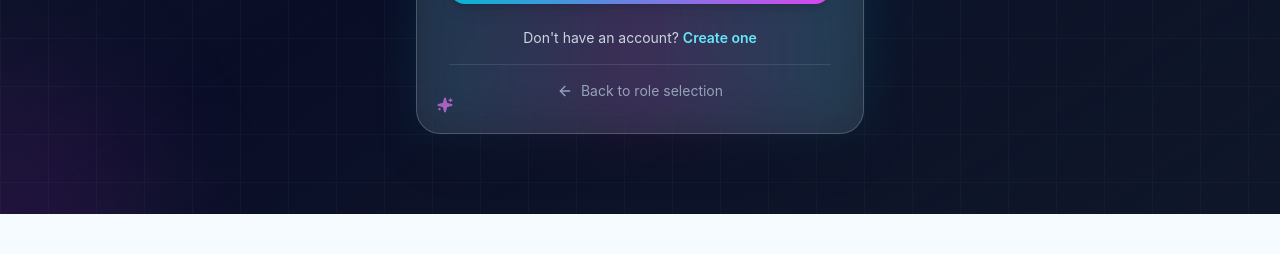
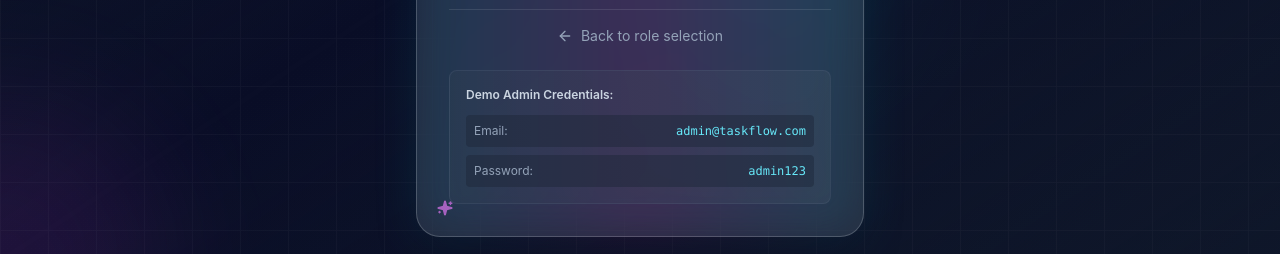
Before and after one commit to NMudgal16/taskflow-pro-main, a React (Create React App) app in the folder frontend/: page /login in a window 1280 px wide. Shown: the part 586-840 px from the top of the page. Before the commit the page ends 800 px from the top, so only its background shows below. Built offline with nearby package versions, Linux system fonts and the light colour scheme; no server answers.

Commit message:
admin updated

```diff
--- a/frontend/src/pages/Login.js
+++ b/frontend/src/pages/Login.js
@@ -154,6 +154,25 @@
               Back to role selection
             </Link>
           </motion.div>
+
+          <motion.div
+            className="mt-6 rounded-lg bg-gradient-to-r from-slate-700/30 to-slate-600/30 border border-slate-500/20 p-4"
+            initial={{ opacity: 0, y: 10 }}
+            animate={{ opacity: 1, y: 0 }}
+            transition={{ delay: 0.4 }}
+          >
+            <p className="text-xs font-semibold text-slate-300 mb-3">Demo Admin Credentials:</p>
+            <div className="space-y-2">
+              <div className="flex items-center justify-between gap-2 bg-slate-800/50 rounded p-2">
+                <span className="text-xs text-slate-400">Email:</span>
+                <span className="text-xs font-mono text-cyan-300 select-all">admin@taskflow.com</span>
+              </div>
+              <div className="flex items-center justify-between gap-2 bg-slate-800/50 rounded p-2">
+                <span className="text-xs text-slate-400">Password:</span>
+                <span className="text-xs font-mono text-cyan-300 select-all">admin123</span>
+              </div>
+            </div>
+          </motion.div>
         </GlassCard>
       </motion.div>
     </AuthPage>
```
